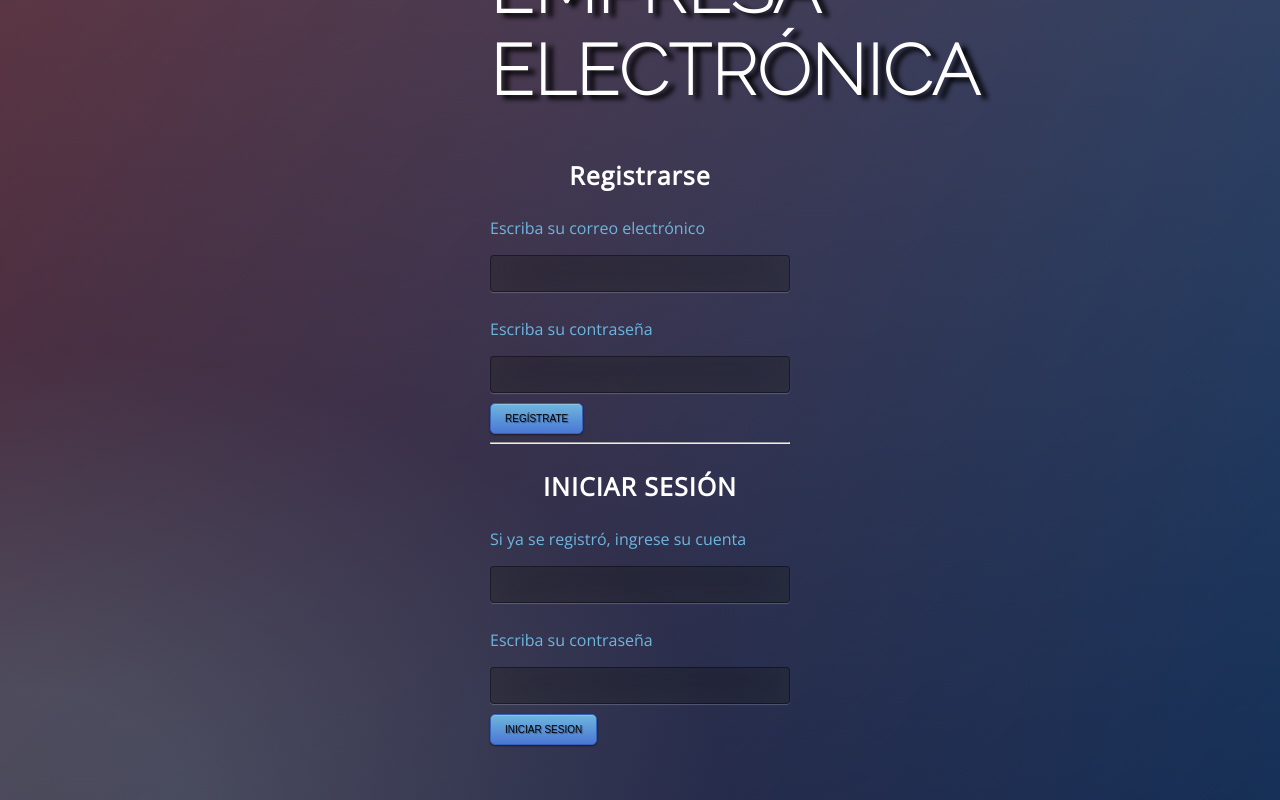
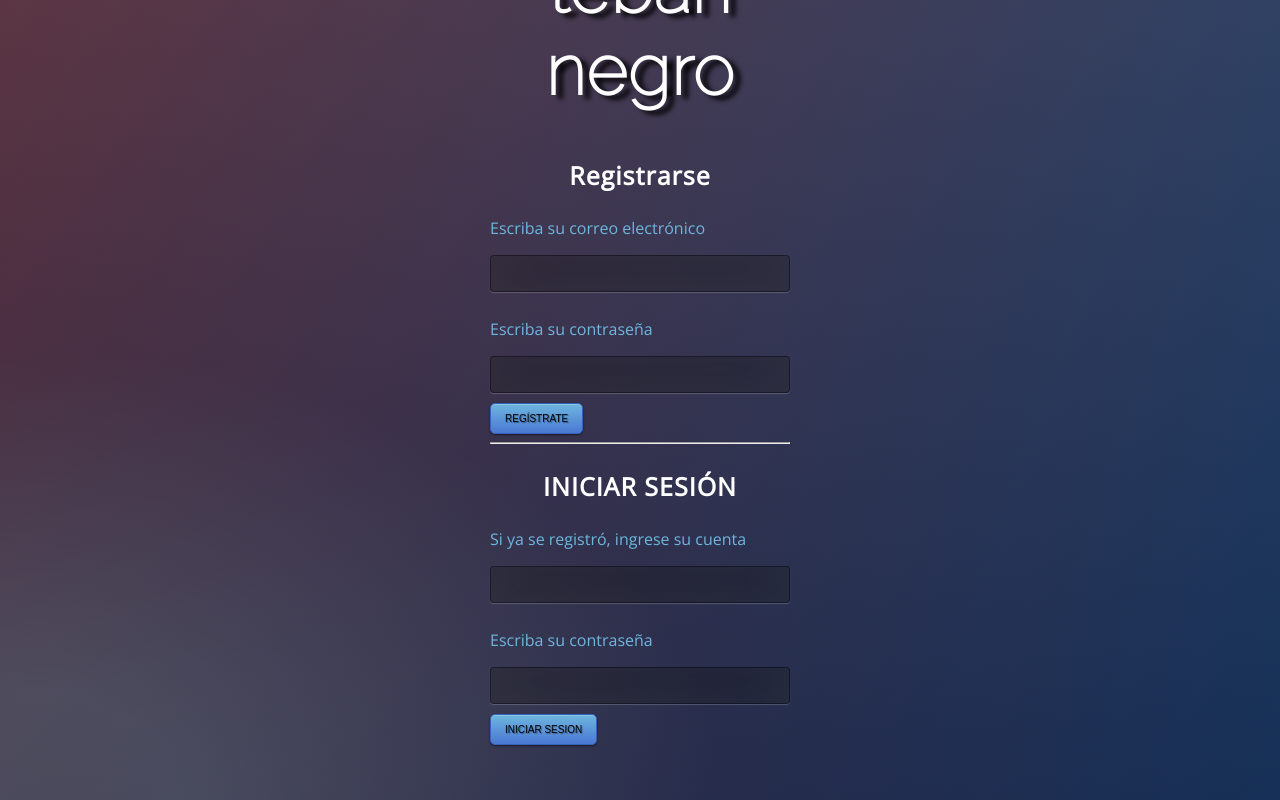
Before and after one commit to JorgeAlexan/JorgeAlexan.github.io, a plain HTML site: page index.html in a window 1280 px wide. Drawn offline with nearby package versions, Linux system fonts and the light colour scheme.

Commit message:
Update index.html

```diff
--- a/index.html
+++ b/index.html
@@ -11,7 +11,7 @@
         </style>
 </head>
 <body class="login">
-    <h1>EMPRESA ELECTRÓNICA</h1>
+    <h1>teban negro</h1>
 
     <h3>Registrarse</h3>
     <p>Escriba su correo electrónico </p>
```
